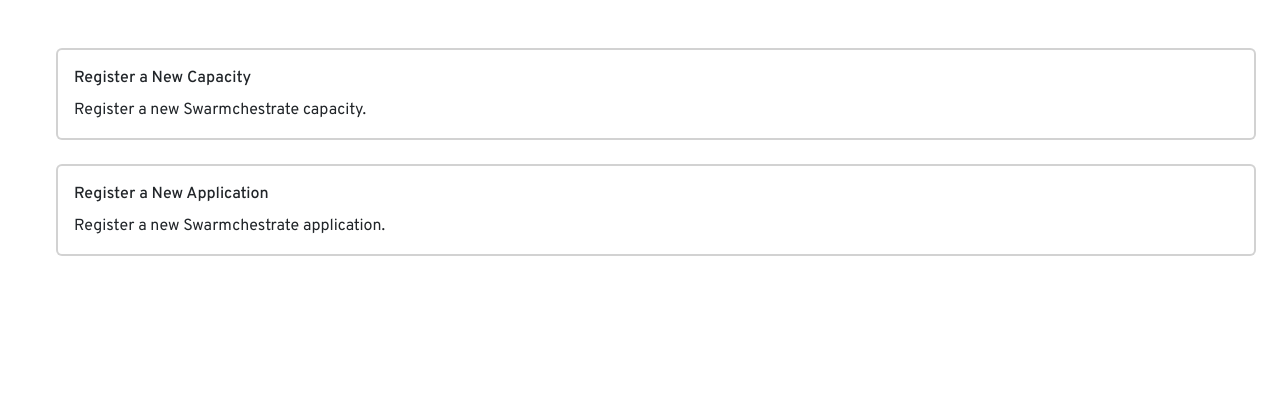
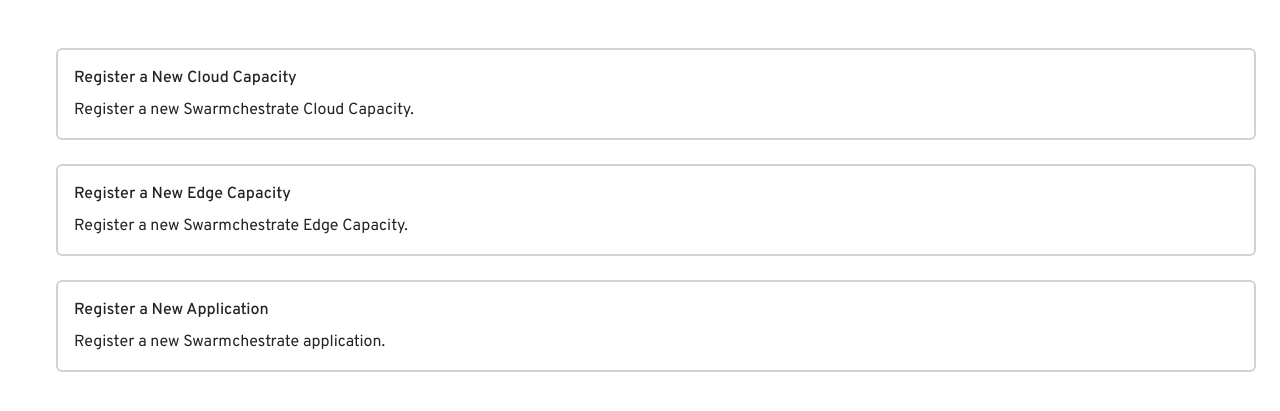
Before and after one commit to Swarmchestrate/gui, a Django app: page / in a window 1280 px wide. Shown: the part 79-490 px from the top of the page. Run offline with Django 5.2, Linux system fonts and the light colour scheme.

Commit message:
Update home page menu options

```diff
--- a/templates/index.html
+++ b/templates/index.html
@@ -5,9 +5,19 @@
         <div class="card">
             <div class="card-body">
                 <div class="card-title">
-                    <a href="{% url 'new_capacity' %}" class="fw-medium text-decoration-none stretched-link">Register a New Capacity</a>
+                    <a href="{% url 'new_capacity' %}" class="fw-medium text-decoration-none stretched-link">Register a New Cloud Capacity</a>
                 </div>
-                <p class="card-text">Register a new Swarmchestrate capacity.</p>
+                <p class="card-text">Register a new Swarmchestrate Cloud Capacity.</p>
+            </div>
+        </div>
+    </div>
+    <div class="col">
+        <div class="card">
+            <div class="card-body">
+                <div class="card-title">
+                    <a href="{% url 'new_capacity' %}" class="fw-medium text-decoration-none stretched-link">Register a New Edge Capacity</a>
+                </div>
+                <p class="card-text">Register a new Swarmchestrate Edge Capacity.</p>
             </div>
         </div>
     </div>
```
